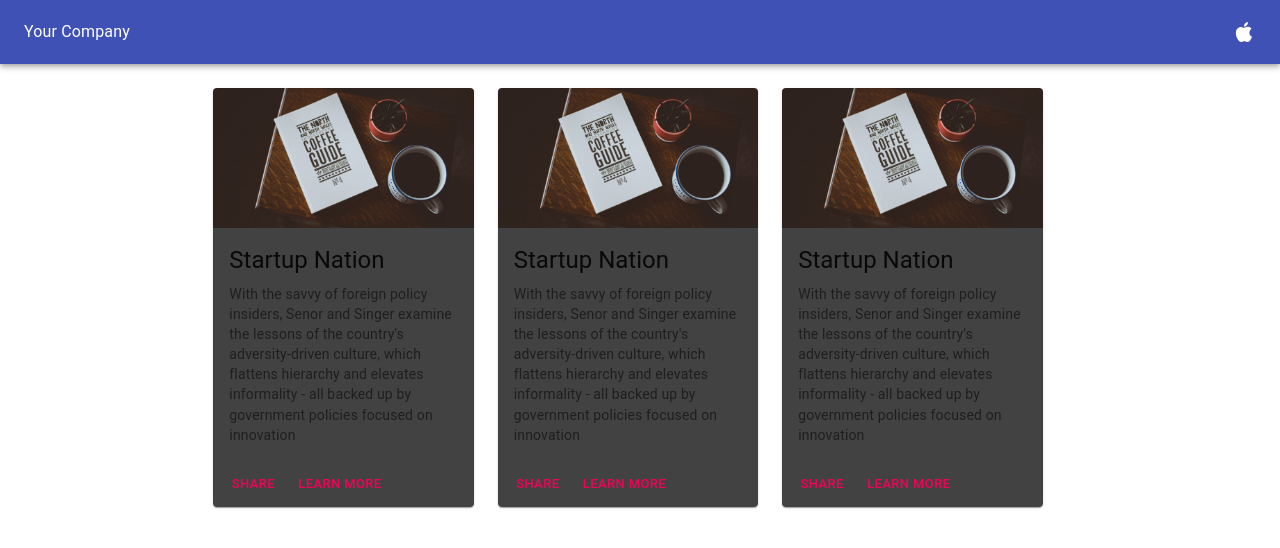
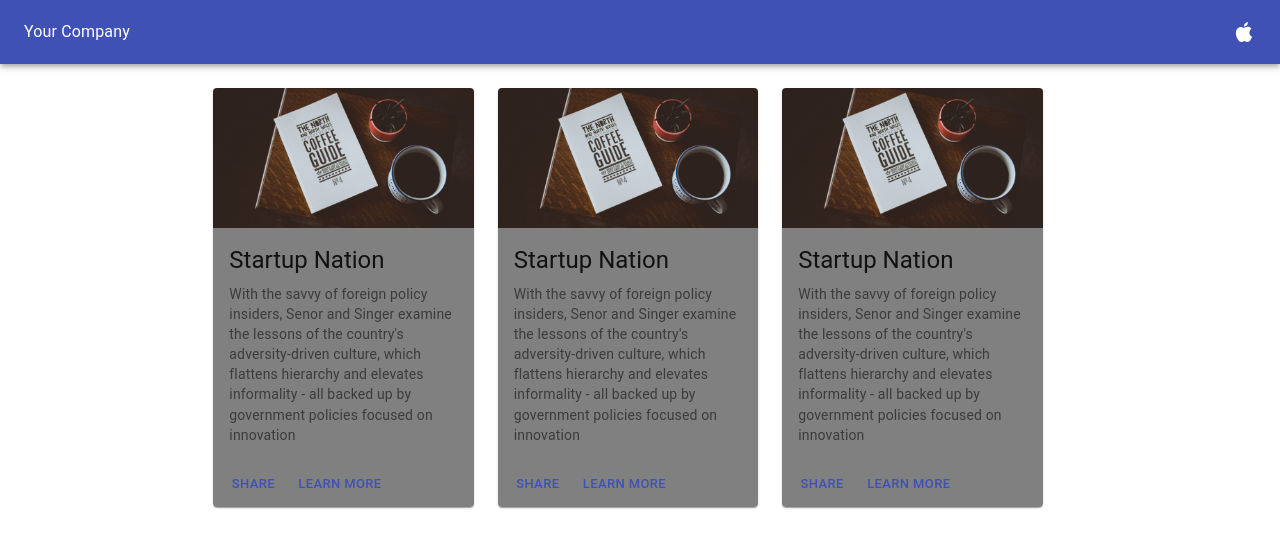
Before and after one commit to minhtran84/react-basic, a React (Create React App) app: page / in a window 1280 px wide. Shown: the top 548 px of the page. Built offline with nearby package versions, Linux system fonts and the light colour scheme.

Commit message:
change to use CSS modules

```diff
--- a/src/components/material-ui/MediaCard.jsx
+++ b/src/components/material-ui/MediaCard.jsx
@@ -11,21 +11,11 @@ import {
 } from '@material-ui/core';
 // import bookImage from '../../images/startup_nation.jpg';
 import bookImage from '../../images/book.jpg';
-
-const useStyles = makeStyles({
-    root: {
-        maxWidth: 345
-    },
-    cardContent: {
-        background: '#424242'
-    },
-})
+import styles from './MediaCard.module.css';
 
 const MediaCard = () => {
-    const classes = useStyles();
-
     return (
-        <Card className={classes.root}>
+        <Card className={styles.root}>
             <CardActionArea>
                 <CardMedia
                     component="img"
@@ -35,7 +25,7 @@ const MediaCard = () => {
                     title="Startup Nation"
                 >
                 </CardMedia>
-                <CardContent className={classes.cardContent}>
+                <CardContent className={styles.cardBody}>
                     <Typography gutterBottom variant="h5" component="h2">
                         Startup Nation
                     </Typography>
@@ -44,11 +34,11 @@ const MediaCard = () => {
                     </Typography>
                 </CardContent>
             </CardActionArea>
-            <CardActions className={classes.cardContent}>
-                <Button size="small" color="secondary">
+            <CardActions className={styles.cardBody}>
+                <Button size="small" color="primary">
                     Share
                 </Button>
-                <Button size="small" color="secondary">
+                <Button size="small" color="primary">
                     Learn More
                 </Button>
             </CardActions>
--- /dev/null
+++ b/src/components/material-ui/MediaCard.module.css
@@ -0,0 +1,7 @@
+.root {
+    max-width: 345;
+}
+
+.cardBody {
+    background-color: grey;
+}
```
